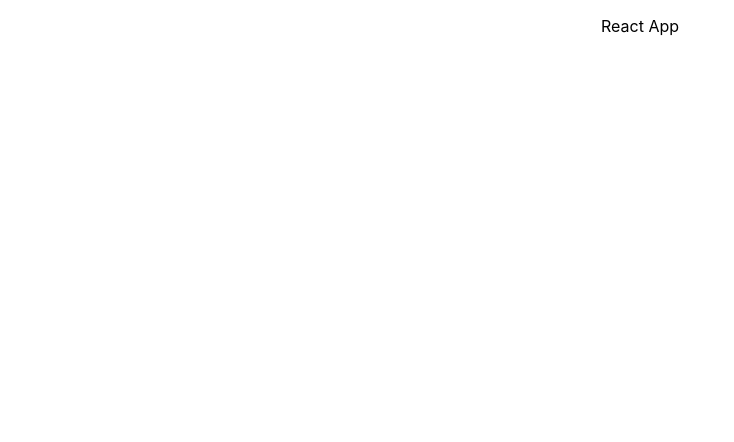
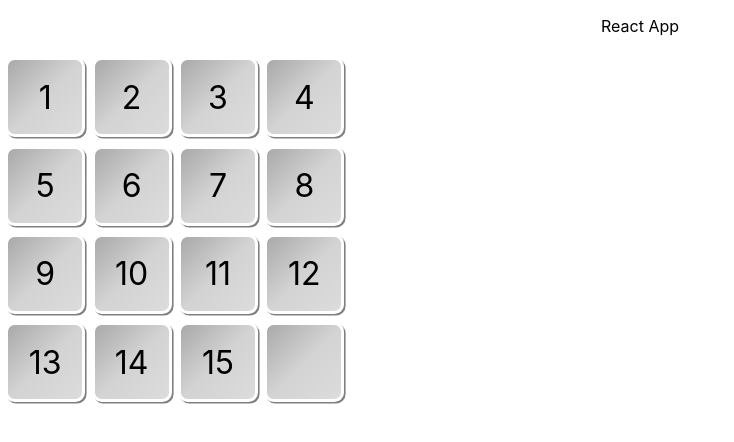
Before and after one commit to b-lukaszuk/fifteen_puzzle_game, a React (Create React App) app in the folder my-app/: page / in a window 1280 px wide. Shown: the top 442 px of the page, without its empty margins (0-734 px from the left). Built offline with nearby package versions, Linux system fonts and the light colour scheme.

Commit message:
dod. komp. GameBoard do renderowania (na razie sam szkielet/wyglad)

```diff
--- a/my-app/src/App.tsx
+++ b/my-app/src/App.tsx
@@ -1,10 +1,18 @@
-import React from 'react';
+import React, { useState } from 'react';
+
+import Board from './board/Board';
+import GameBoard from './conteners/GameBoard';
+
 import './App.css';
 
 const App: React.FC = () => {
+
+    const [gameBoard, setGameBoard] = useState(new Board());
+
     return (
         <div className="App">
             <p>React App</p>
+            <GameBoard gameBoard={gameBoard} />
         </div>
     );
 }
```
